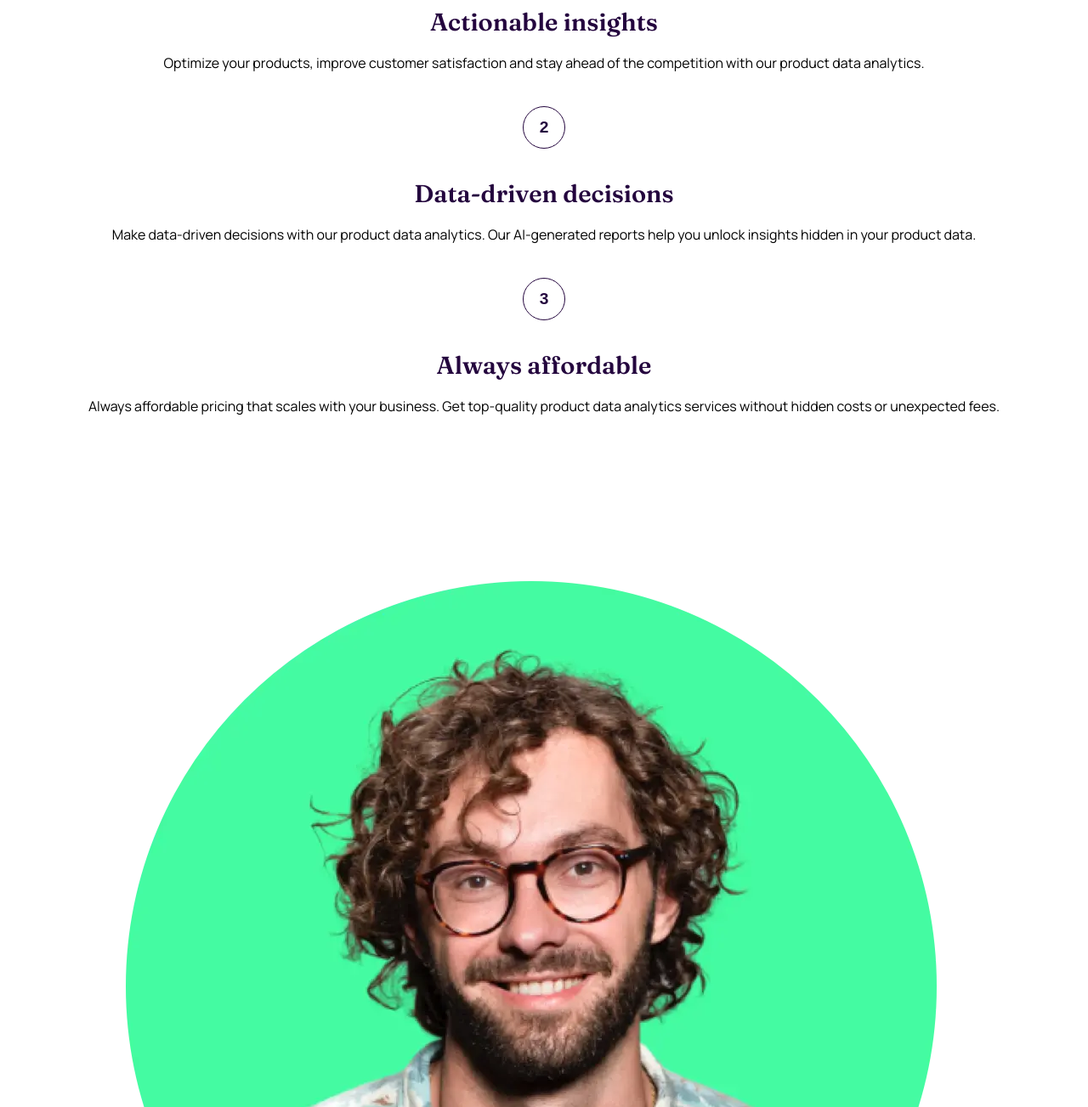
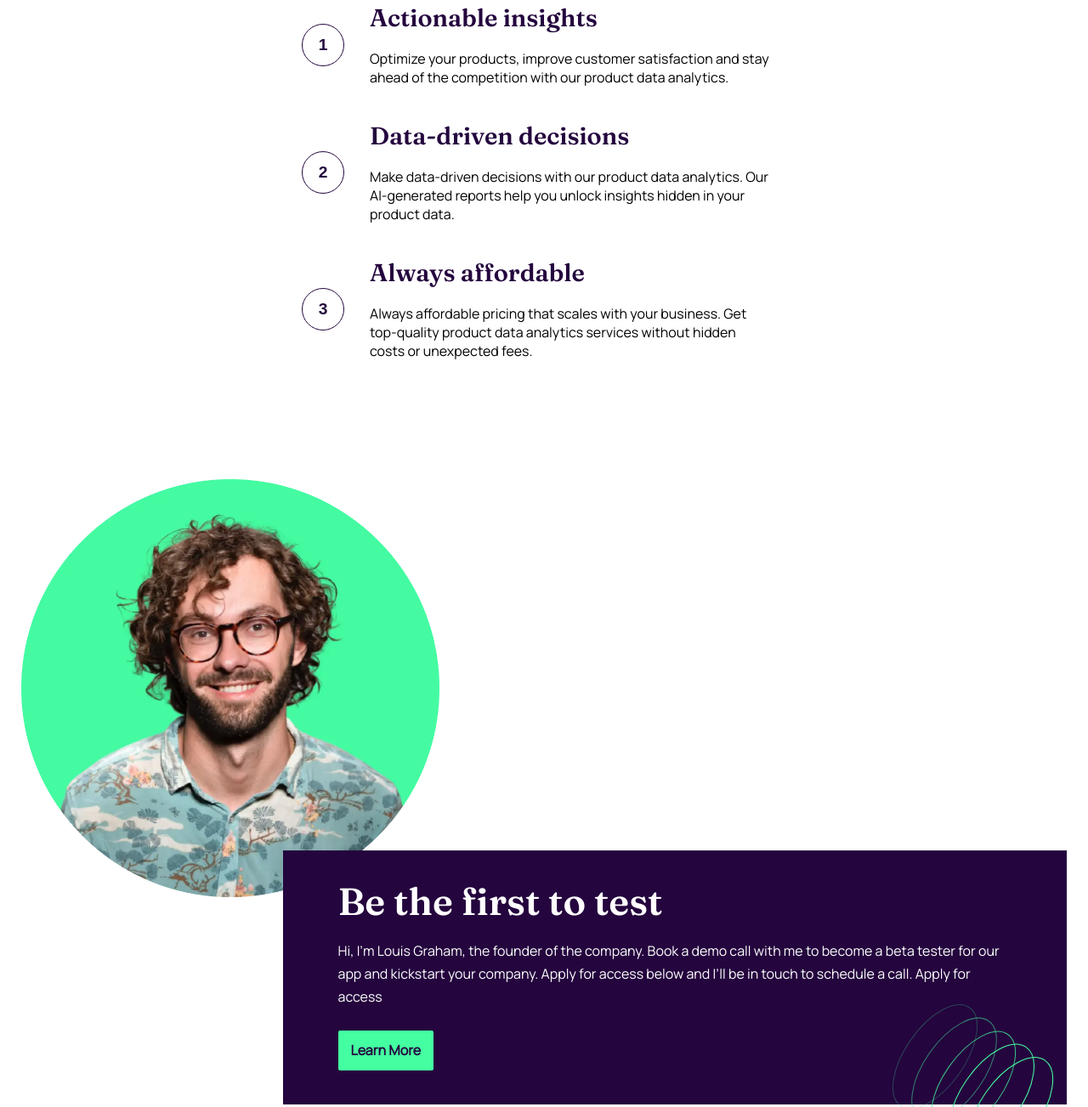
Before and after one commit to Silkiercomet/workit-landing-age-vanilla, a plain HTML site: page index.html in a window 1280 px wide. Shown: the part 937-2240 px from the top of the page at 85% size. Drawn offline with Linux system fonts and the light colour scheme; a web font is replaced by a local one.

Commit message:
Update style.css
tablet layout added

```diff
--- a/style.css
+++ b/style.css
@@ -196,8 +196,8 @@ body {
   display: flex;
   align-items: center;
   justify-content: center;
-  height: 50px;
-  width: 50px;
+  min-height: 50px;
+  min-width: 50px;
   border: 1px solid var(--dark-purple);
   border-radius: 50%;
 
@@ -284,3 +284,82 @@ footer {
   fill: #d62976;
 }
 /* footer */
+/* --------------------------------------------------------------------------------------  tablet */
+
+@media screen and (min-width:690px) {
+/* hero */
+.hero{
+  min-height: 100vh;
+
+  background-image: url(images/bg-pattern-1.svg), url(images/bg-pattern-2.svg);
+  background-repeat: no-repeat, no-repeat;
+  background-position: -210px center, 110% 75%;
+
+
+  border-bottom-left-radius: 60% 20%;
+  border-bottom-right-radius: 60% 20%;
+}
+.telephone{
+  max-width: 450px;
+}
+.hero__content h1{
+  max-width: 14ch;
+  font-size: 3.5rem;
+}
+/* hero */
+
+/* perks */
+
+.perk {
+  flex-direction: row;
+  gap: 15px;
+  max-width: 570px;
+}
+
+.perk div{
+  text-align: left;
+}
+
+/* perks */
+
+/* invitation */
+
+.invitation__pic figure {
+  max-width: 40%;
+  margin-inline: 0;
+  left: 0;
+  margin-top: -55px;
+}
+.invitation__content {
+  overflow-y: visible;
+  max-width: 75%;
+  margin-left: auto;
+  align-items: flex-start;
+  padding: 40px 65px;
+  gap: 25px;
+  text-align: left;
+
+/*overflow solo corresponde a los elementos que existen destro del contenedor, los elementos floating como
+imagenes de fondo no conforman ese flow en el documento por lo tanto no salen de los limites de su contenedor*/
+}
+.invitation__content::after{
+  content: "";
+  position: absolute;
+  bottom: -85px;
+  right: 0px;
+  min-height: 220px;
+  min-width: 220px;
+
+  background-color: transparent;
+  background-image: url(images/bg-pattern-3.svg);
+  background-repeat: no-repeat;
+  background-size: cover;
+  background-position: center;
+}
+.invitation__content h2{
+  font-size: 2.8rem;
+  line-height: 2.5rem;
+}
+
+/* invitation */
+}
```
